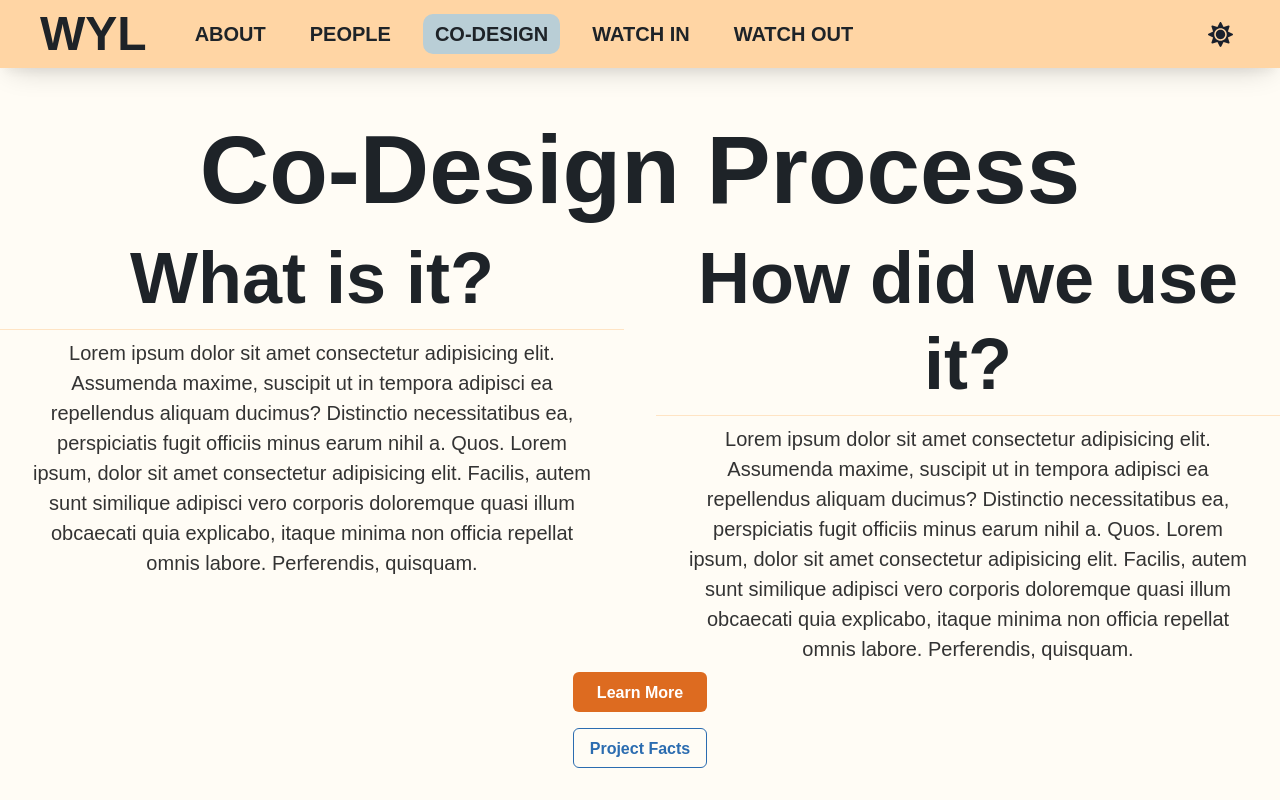
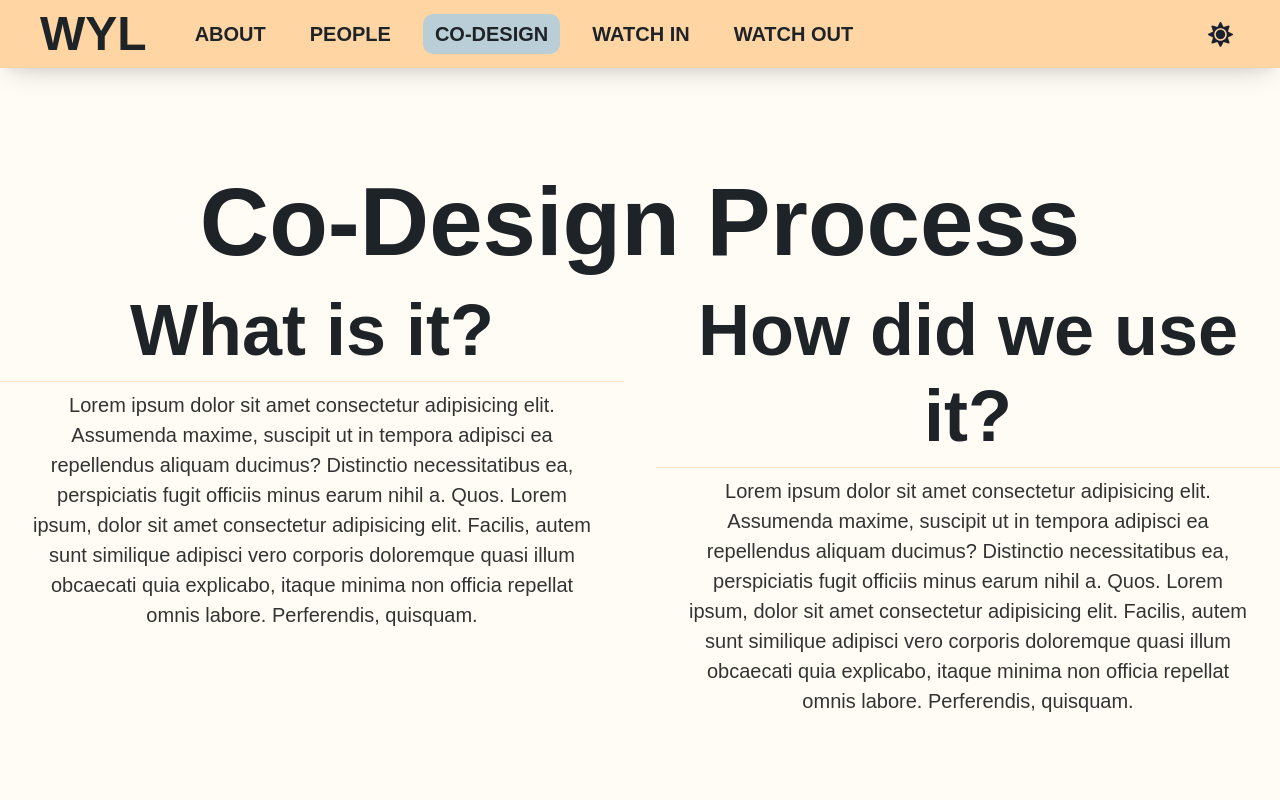
Before and after one commit to JSusak/AACAppSite, a React (Vite) app: page /codesign in a window 1280 px wide. Shown: the top 800 px of the page. Built offline with nearby package versions, Linux system fonts and the light colour scheme.

Commit message:
chore: remove buttons from codesign section

```diff
--- a/src/pages/CoDesignPage/components/CodesignExplanationSection/CodesignExplanationSection.tsx
+++ b/src/pages/CoDesignPage/components/CodesignExplanationSection/CodesignExplanationSection.tsx
@@ -5,7 +5,6 @@ import {
   VStack,
   Heading,
   Text,
-  Button,
   Divider,
   useColorModeValue,
 } from "@chakra-ui/react";
@@ -70,13 +69,6 @@ export const CodesignExplanationSection = (): JSX.Element => {
                 </Text>
               </VStack>
             </SimpleGrid>
-
-            <SimpleGrid columns={1} spacing={"1rem"}>
-              <Button colorScheme="orange">Learn More</Button>
-              <Button colorScheme="blue" variant={"outline"}>
-                Project Facts
-              </Button>
-            </SimpleGrid>
           </VStack>
         </Center>
       </SimpleGrid>
```
